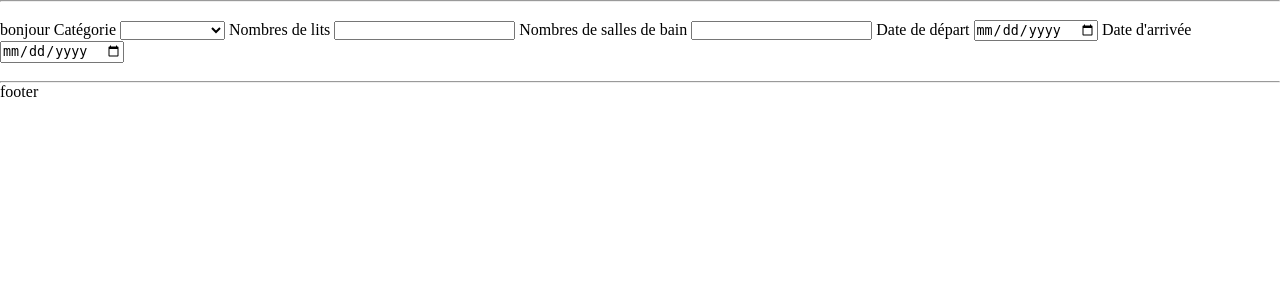
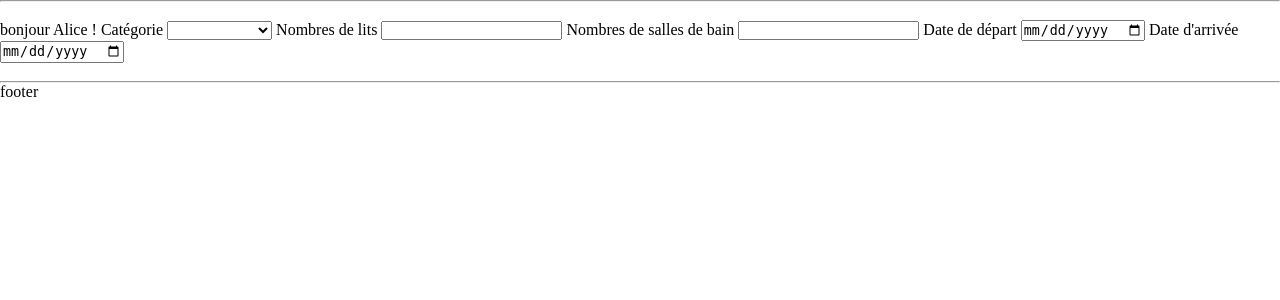
Before and after one commit to Gin-is-not-real/projet_reservation_gite, a PHP site: page / in a window 1280 px wide. Shown: the part 18-318 px from the top of the page. Run offline with PHP 8.4, Linux system fonts and the light colour scheme; data that the repository does not hold is empty.

Commit message:
say hello to alice

```diff
--- a/view/filter.php
+++ b/view/filter.php
@@ -1,6 +1,6 @@
 <section id="sec-filters">
     <form action="">
-  bonjour
+  bonjour Alice !
   <label for="categorie"> Catégorie </label>
   <select name="categorie" id="categorie">
 
```
